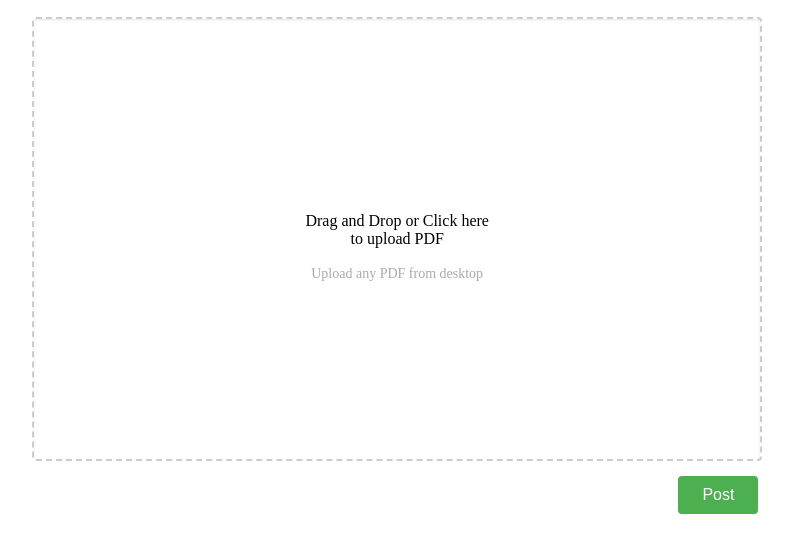
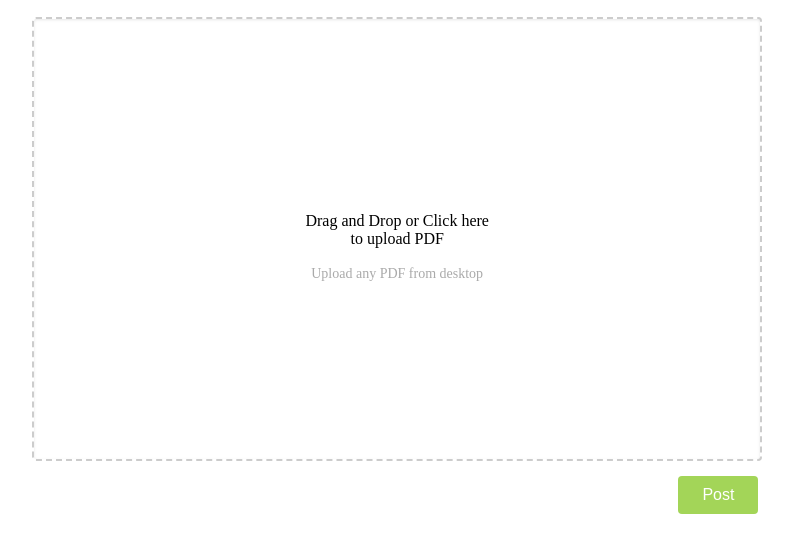
Before and after one commit to JennysKeys/RateMyResume, a website: page app/public/createPost.html in a window 1280 px wide. Shown: the part 143-696 px from the top of the page, without its empty margins (96-889 px from the left). Drawn offline with Linux system fonts and the light colour scheme.

Commit message:
change color or post button

```diff
--- a/app/public/css/createPost.css
+++ b/app/public/css/createPost.css
@@ -79,7 +79,7 @@ input[type="file"] {
 }
 
 #postButton {
-  background-color: #4CAF50;
+  background-color: #a3d558;
   color: white;
   border:  none;
   border-radius: 4px;
@@ -92,7 +92,7 @@ input[type="file"] {
 }
 
 #postButton:hover {
-  background-color: #45a049;
+  background-color: #0056b3;
 }
 
 #removeButton {
```
